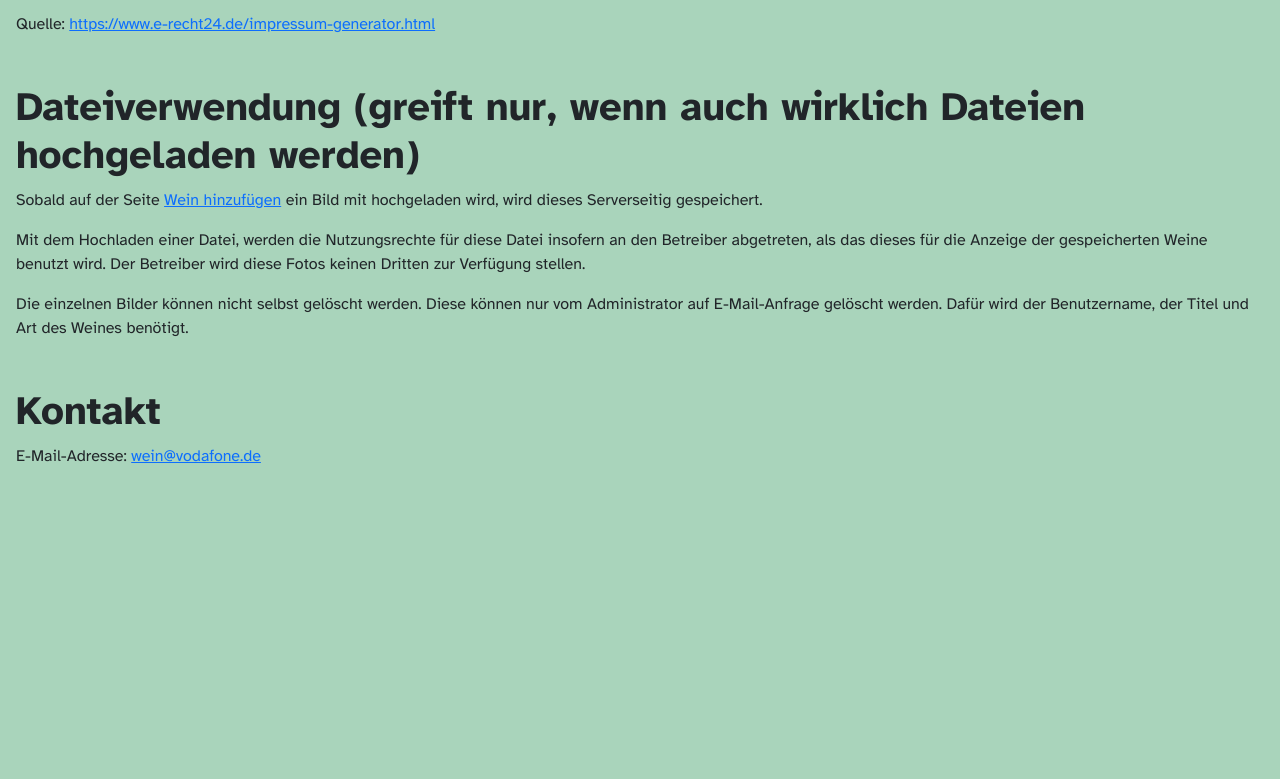
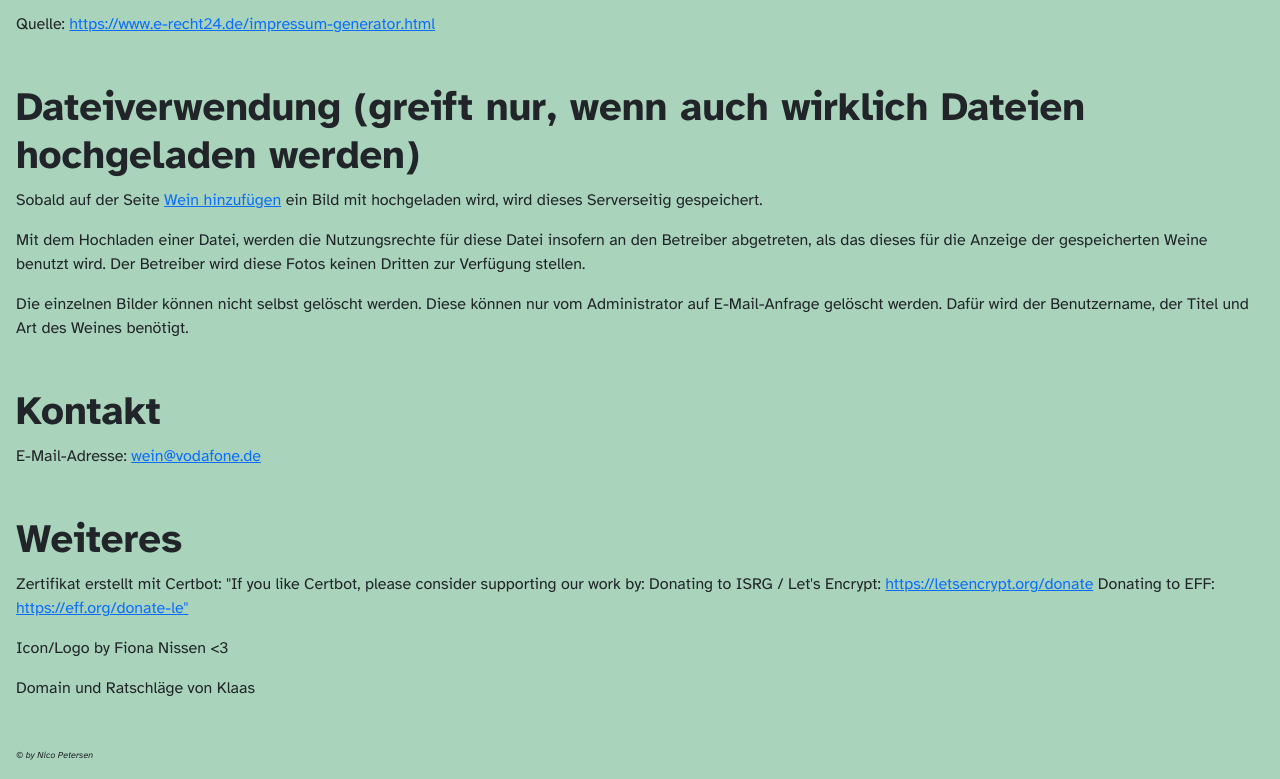
Before and after one commit to nicop2000/Promillecounter, a website: page static/imprint.html in a window 1280 px wide. Shown: the part 6641-7420 px from the top of the page. Before the commit the page ends 7142 px from the top, so only its background shows below. Drawn offline with nearby package versions, Linux system fonts and the light colour scheme.

Commit message:
ssl works copyright added

```diff
--- a/static/css/navbar.css
+++ b/static/css/navbar.css
@@ -9,6 +9,12 @@
 
 .dropdown-menu.bg-info.show {
 
+}
+
+#floating-copyright {
+    margin: 1rem;
+    font-size: 9px;
+    font-style: italic;
 }
 
 .nav-link.active {
--- a/static/imprint.html
+++ b/static/imprint.html
@@ -112,6 +112,17 @@
     <p>E-Mail-Adresse: <a href="mailto:wein@vodafone.de">wein@vodafone.de</a></p>
 </article>
 
+<article id="weiteres">
+    <h1>Weiteres</h1>
+    <p>Zertifikat erstellt mit Certbot:
+        "If you like Certbot, please consider supporting our work by:
+
+        Donating to ISRG / Let's Encrypt:   <a href="https://letsencrypt.org/donate">https://letsencrypt.org/donate</a>
+        Donating to EFF:                    <a href="https://eff.org/donate-le">https://eff.org/donate-le"</a></p>
+    <p>Icon/Logo by Fiona Nissen <3</p>
+    <p>Domain und Ratschläge von Klaas</p>
+</article>
+
 
 
 <!--<script src="./js/register.js"></script>-->
--- a/static/js/navbar.js
+++ b/static/js/navbar.js
@@ -128,7 +128,10 @@ showWine.innerHTML = "Weine anzeigen"
 dropdownWine.append(ddToggleWine)
 
 
-
+let floatingCopyright = document.createElement('footer');
+floatingCopyright.id = "floating-copyright"
+floatingCopyright.innerHTML = "&copy; by Nico Petersen"
+document.body.insertBefore(floatingCopyright, null);
 let dropdownMenuWine = document.createElement('div');
 dropdownMenuWine.className = "dropdown-menu bg-dark";
 dropdownMenuWine.setAttribute("aria-labelledby", "navbarDropdownMenuLink");
```
